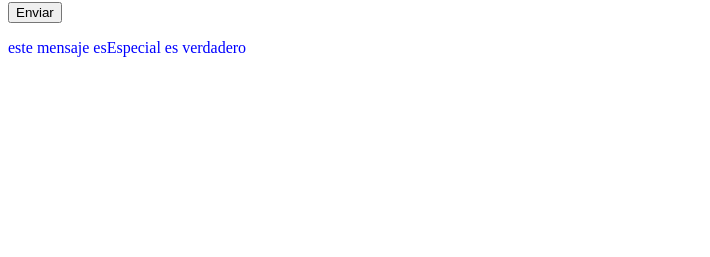
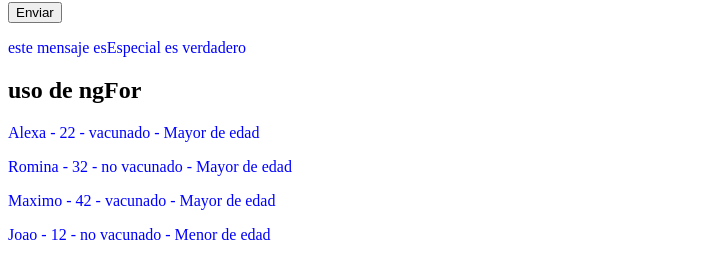
Before and after one commit to carlosmarind/angular-app, an Angular app: page / in a window 1280 px wide. Shown: the part 570-827 px from the top of the page, without its empty margins (0-710 px from the left). Before the commit the page ends 800 px from the top, so only its background shows below. Built offline with nearby package versions, Linux system fonts and the light colour scheme.

Commit message:
progreso clase

```diff
--- a/src/app/mi-primer-componente/mi-primer-componente.component.html
+++ b/src/app/mi-primer-componente/mi-primer-componente.component.html
@@ -6,9 +6,19 @@
 <button type="button" (click)="saludar()">Saludar</button>
 <app-mi-componente-hijo (mensajeSalida)="recibirMensaje($event)" [mensaje]="mensajePadre"></app-mi-componente-hijo>
 
-<div *ngIf="esEspecial" >
+<div *ngIf="esEspecial">
     <p>este mensaje esEspecial es verdadero</p>
 </div>
 <div *ngIf="!esEspecial">
     <p>este mensaje esEspecial es false</p>
 </div>
+
+<h2> uso de ngFor</h2>
+<section *ngIf="esEspecial">
+    <p *ngFor="let persona of personas">
+        {{persona.nombre}}
+        - {{persona.edad}}
+        - {{persona.vacuna ? 'vacunado': 'no vacunado'}}
+        - {{persona.edad > 18 ? 'Mayor de edad': 'Menor de edad' }}
+    </p>
+</section>
--- a/src/app/mi-primer-componente/mi-primer-componente.component.ts
+++ b/src/app/mi-primer-componente/mi-primer-componente.component.ts
@@ -7,6 +7,33 @@ import { MiServicioService } from '../mi-servicio.service';
   styleUrls: ['./mi-primer-componente.component.css']
 })
 export class MiPrimerComponenteComponent implements OnInit, OnDestroy {
+
+  personas = [
+    {
+      id: 0,
+      nombre: "Alexa",
+      edad: 22,
+      vacuna: true,
+    },
+    {
+      id: 1,
+      nombre: "Romina",
+      edad: 32,
+      vacuna: false,
+    },
+    {
+      id: 3,
+      nombre: "Maximo",
+      edad: 42,
+      vacuna: true,
+    },
+    {
+      id: 4,
+      nombre: "Joao",
+      edad: 12,
+      vacuna: false,
+    }
+  ]
 
   servicio: MiServicioService;
   esEspecial = true;
```
